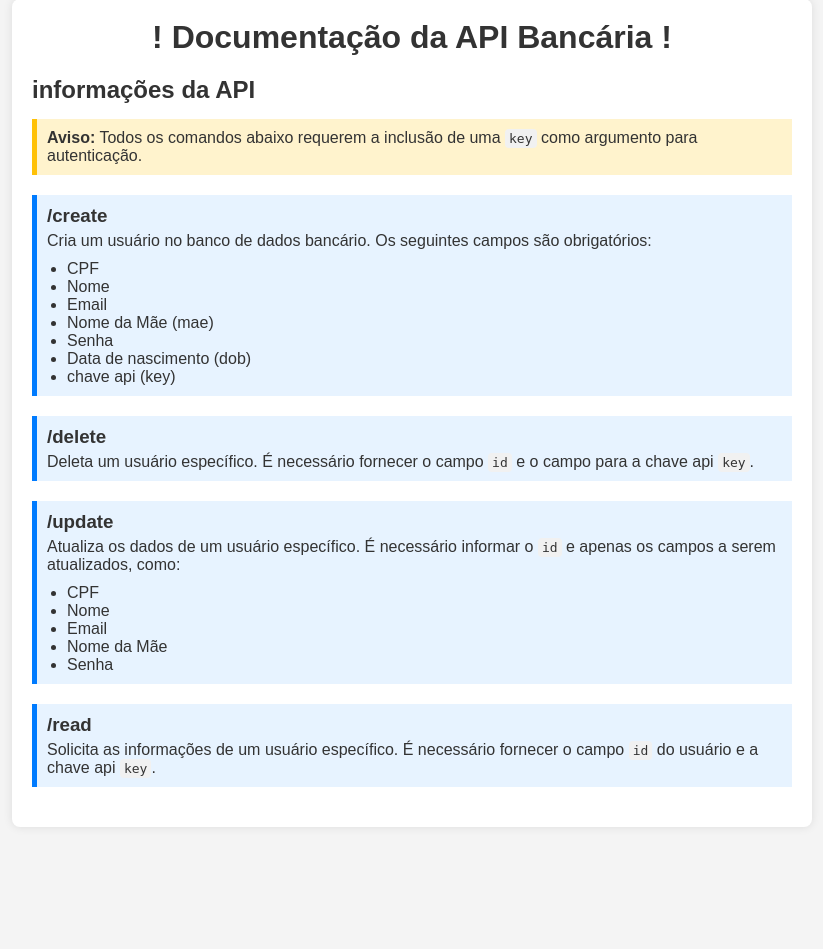
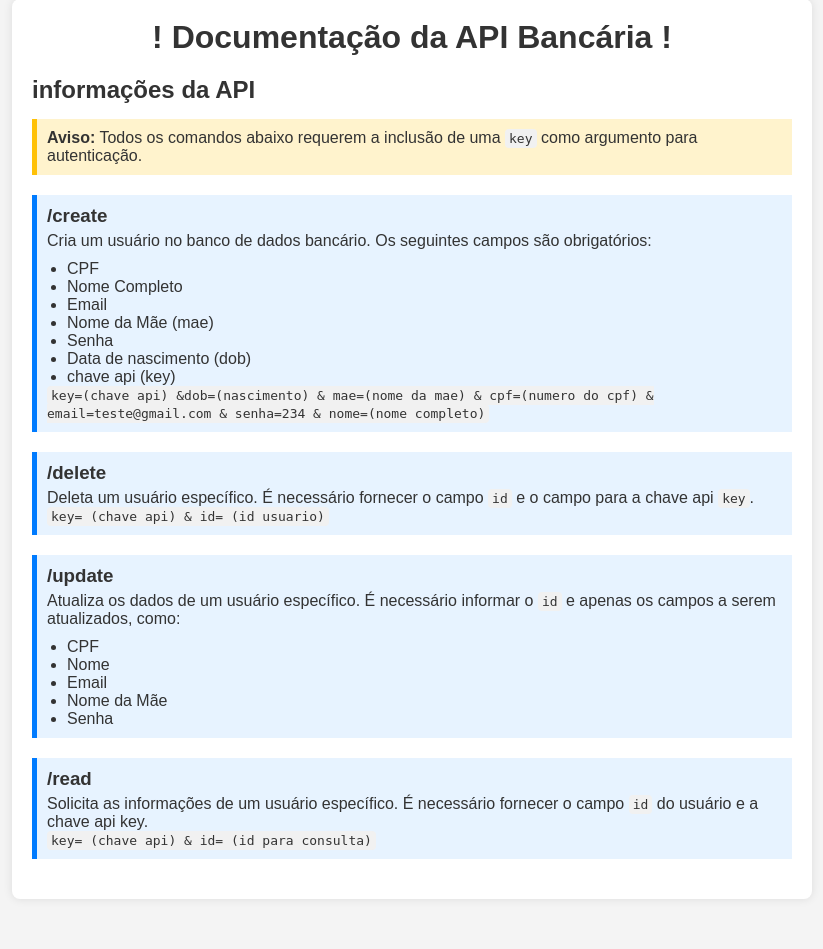
Before and after one commit to Brayandev0/API-Ltt-Bank, a Flask app: page / in a window 1280 px wide. Shown: the part 51-1000 px from the top of the page, without its empty margins (228-1051 px from the left). Before the commit the page ends 838 px from the top, so only its background shows below. Run offline with Flask 3, Linux system fonts and the light colour scheme.

Commit message:
Adicionamento de novas funcoes
Adicionei a funcao Read da aplicacao e melhorei a documentacao da API

```diff
--- a/Database/database.py
+++ b/Database/database.py
@@ -1,5 +1,5 @@
 import peewee # type: ignore
-from peewee import CharField,TextField,IntegerField,DateField, Model
+from peewee import CharField,TextField,IntegerField, Model
 db = peewee.MySQLDatabase(
     'Banco_de_Dados',
     user='root',
@@ -18,6 +18,7 @@ class Usuario(Model):
     email = CharField(26)
     senha = TextField()
     saldo = IntegerField()
+    atividade = CharField(10)
     class Meta:
         database = db
 
--- a/templates/documentacao_api.html
+++ b/templates/documentacao_api.html
@@ -20,18 +20,20 @@
                 <p>Cria um usuário no banco de dados bancário. Os seguintes campos são obrigatórios:</p>
                 <ul>
                     <li>CPF</li>
-                    <li>Nome</li>
+                    <li>Nome Completo</li>
                     <li>Email</li>
                     <li>Nome da Mãe (mae)</li>
                     <li>Senha</li>
                     <li>Data de nascimento (dob)</li>
                     <li>chave api (key)</li>
                 </ul>
+                <code> key=(chave api) &dob=(nascimento) & mae=(nome da mae) & cpf=(numero do cpf) & email=teste@gmail.com & senha=234 & nome=(nome completo) </code>
             </div>
 
             <div class="command">
                 <h3>/delete</h3>
                 <p>Deleta um usuário específico. É necessário fornecer o campo <code>id</code> e o campo para a chave api <code>key</code>.</p>
+                <code>key= (chave api) & id= (id usuario)</code>
             </div>
 
             <div class="command">
@@ -48,7 +50,8 @@
 
             <div class="command">
                 <h3>/read</h3>
-                <p>Solicita as informações de um usuário específico. É necessário fornecer o campo <code>id</code> do usuário e a chave api <code>key</code>.</p>
+                <p>Solicita as informações de um usuário específico. É necessário fornecer o campo <code>id</code> do usuário e a chave api key.</p>
+                <code> key= (chave api) & id= (id para consulta) </code>
             </div>
         </section>
     </div>
```
Also changed, not shown: read.py (+7 -1 lines).
